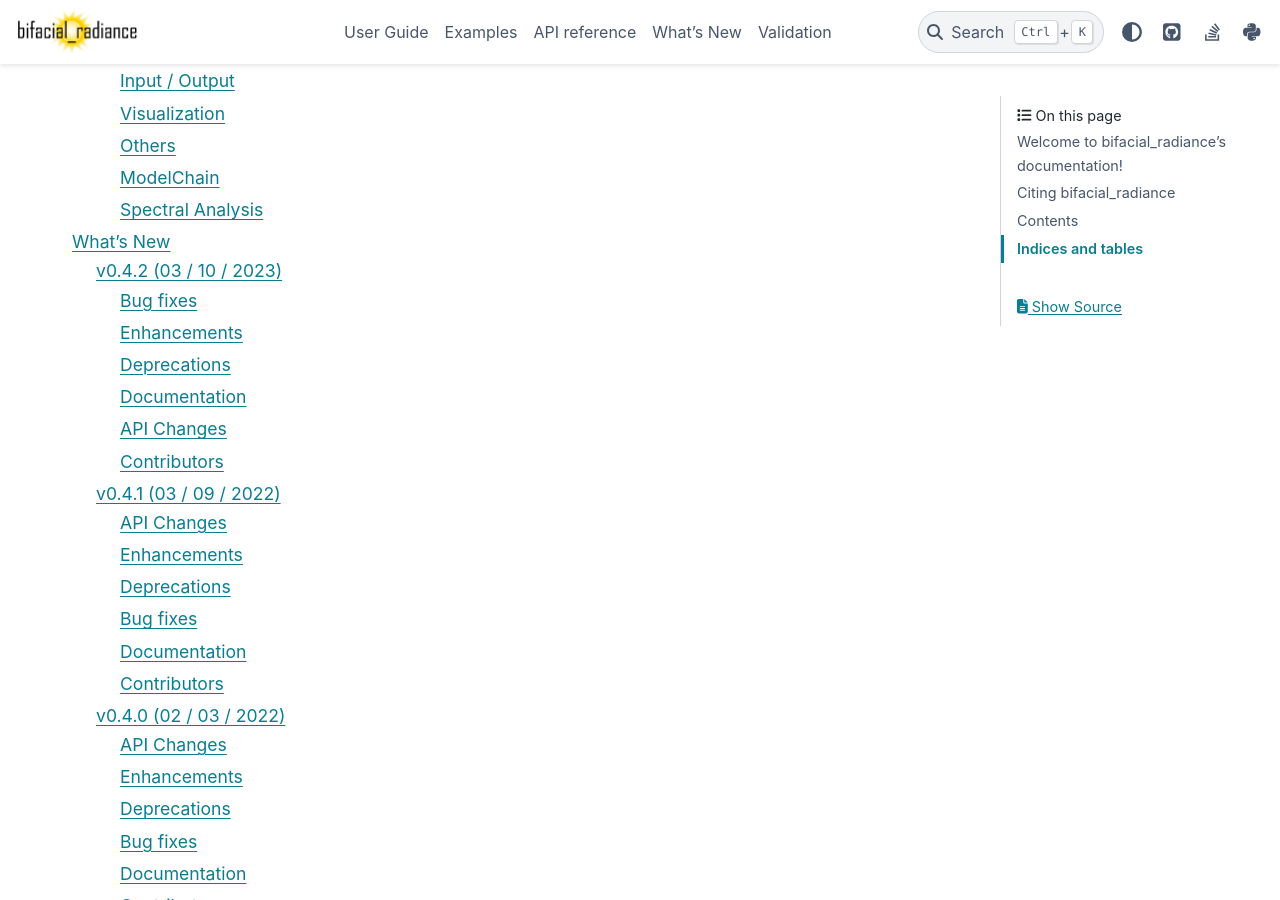
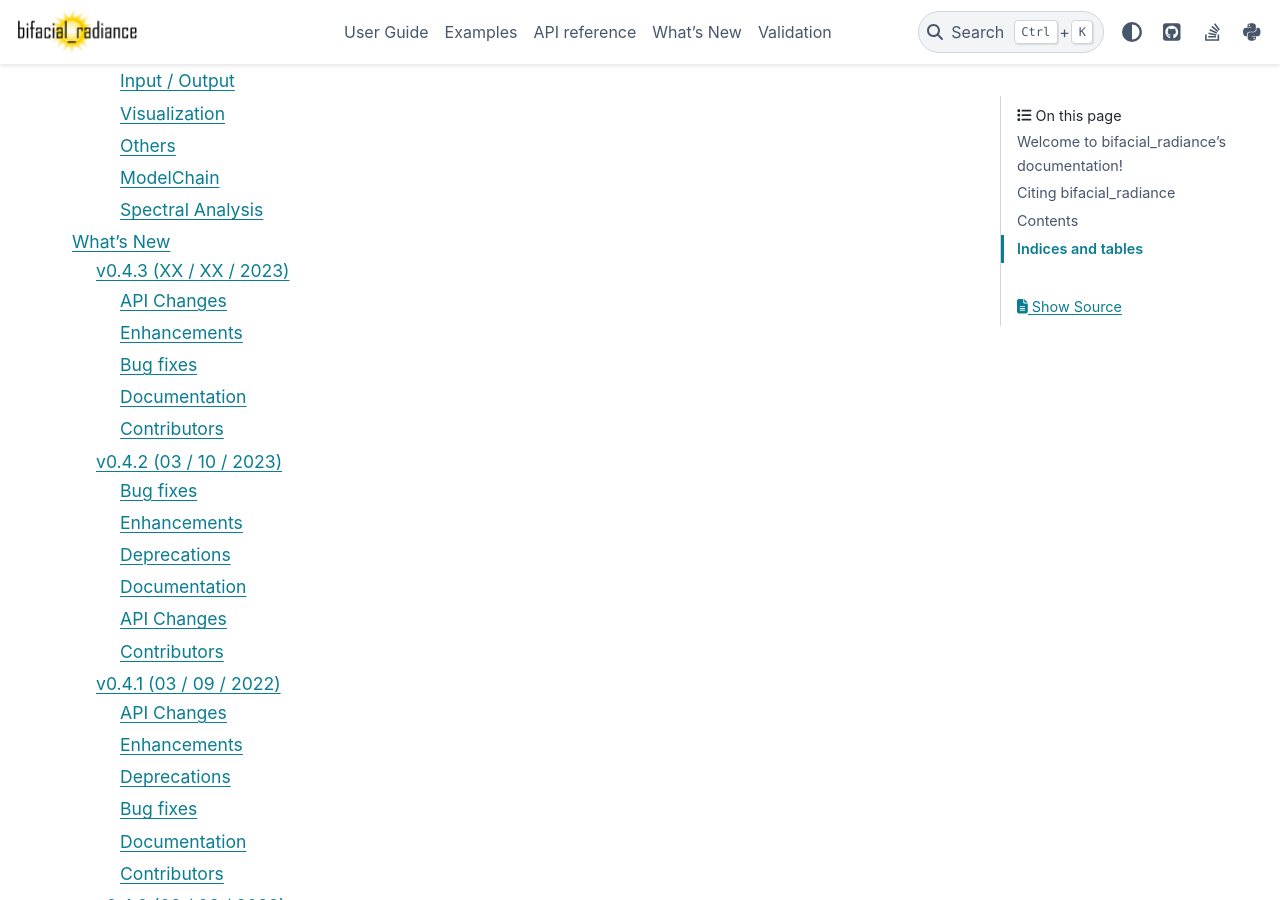
Before and after one commit to NREL/bifacial_radiance, a Sphinx documentation site: the page built from docs/sphinx/source/index.rst, in a window 1280 px wide and 900 px high, scrolled down 3799 px. Built offline with Sphinx 7.4.7 and the PyData theme 0.15.4, drawn with Linux system fonts in a browser that asks for light colours.

Commit message:
update whatsnew. rename pending to v0.4.3.rst

```diff
--- a/docs/sphinx/source/whatsnew.rst
+++ b/docs/sphinx/source/whatsnew.rst
@@ -6,6 +6,7 @@ What's New
 
 These are new features and improvements of note in each release.
 
+.. include:: whatsnew/v0.4.3.rst
 .. include:: whatsnew/v0.4.2.rst
 .. include:: whatsnew/v0.4.1.rst
 .. include:: whatsnew/v0.4.0.rst
--- a/docs/sphinx/source/whatsnew/pending.rst
+++ b/docs/sphinx/source/whatsnew/v0.4.3.rst
@@ -36,6 +36,7 @@ Documentation
 * Edge effects evaluation tutorial 23, with the new functionality of multiple modules/rows on the same analysis scan.
 * Updates to example notebooks
 * Reduce number of digits in makeScene .rad file titles. (:pull:`503`)
+* Reduce number of digits saved to files in \results  (:pull:`534`)
 * In the sceneDict reported in the trackerdict, save both `clearance_height` and `hub_height` parameters. (:pull:`503`)
 
 Contributors
```
